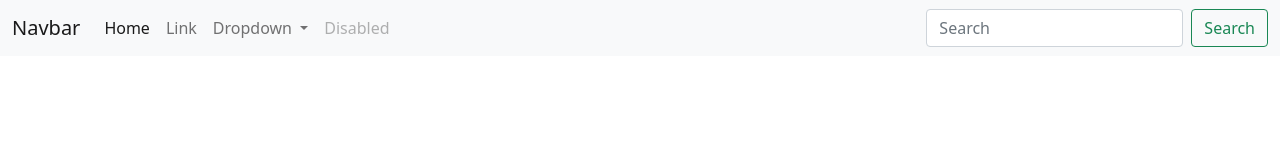
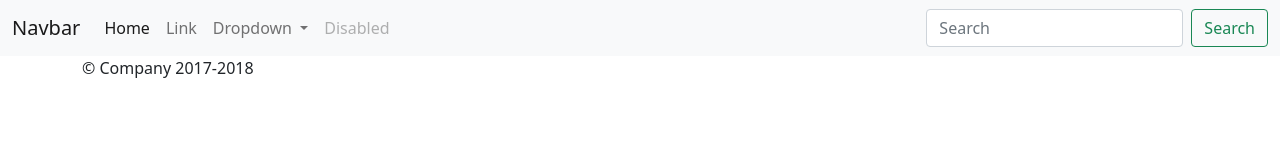
Before and after one commit to EstebanC-302/practica, a plain HTML site: page index.html in a window 1280 px wide. Drawn offline with nearby package versions, Linux system fonts and the light colour scheme.

Commit message:
Se agrego el footer al proyecto de prueba

```diff
--- a/index.html
+++ b/index.html
@@ -46,6 +46,10 @@
         </div>
       </nav>
 
+
+      <footer class="container">
+        <p>&copy; Company 2017-2018</p>
+      </footer>
     <script src="https://cdn.jsdelivr.net/npm/@popperjs/core@2.10.2/dist/umd/popper.min.js" integrity="sha384-7+zCNj/IqJ95wo16oMtfsKbZ9ccEh31eOz1HGyDuCQ6wgnyJNSYdrPa03rtR1zdB" crossorigin="anonymous"></script>
     <script src="https://cdn.jsdelivr.net/npm/bootstrap@5.1.3/dist/js/bootstrap.min.js" integrity="sha384-QJHtvGhmr9XOIpI6YVutG+2QOK9T+ZnN4kzFN1RtK3zEFEIsxhlmWl5/YESvpZ13" crossorigin="anonymous"></script>
 </body>
```
